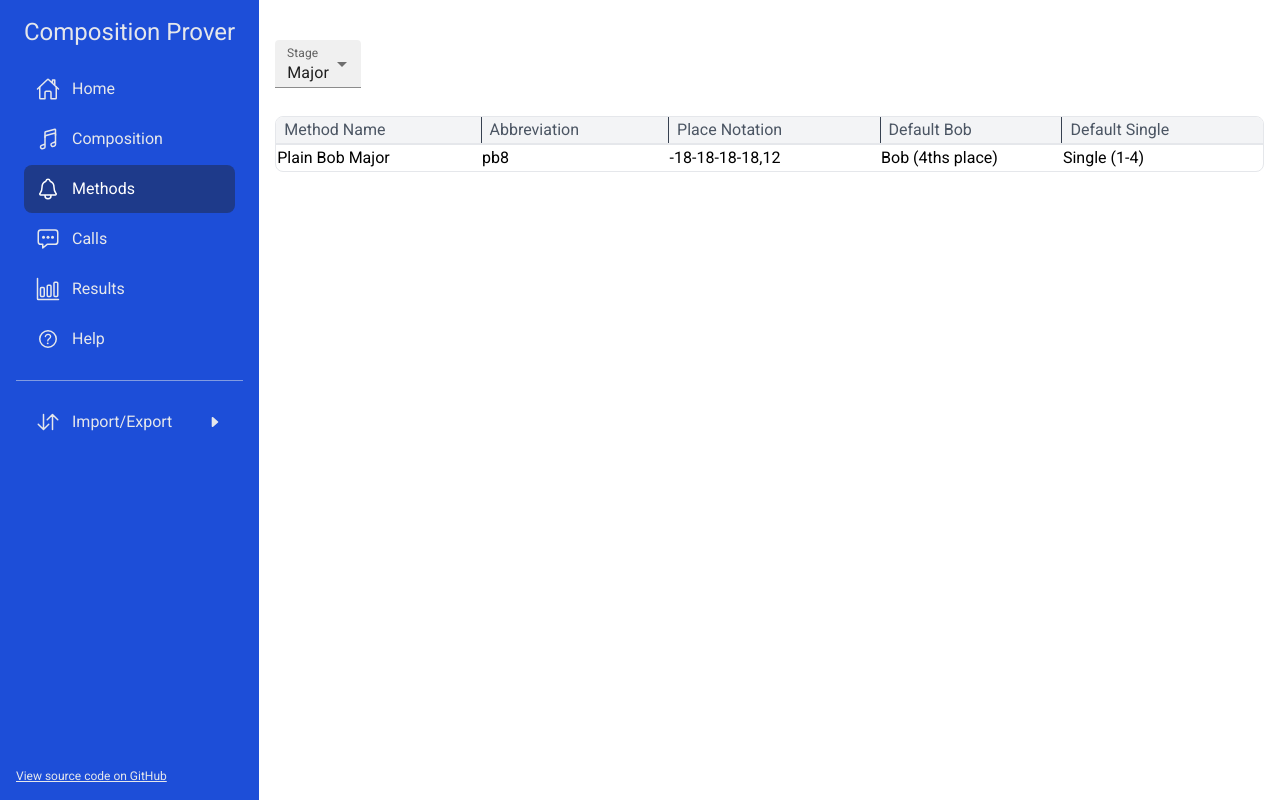
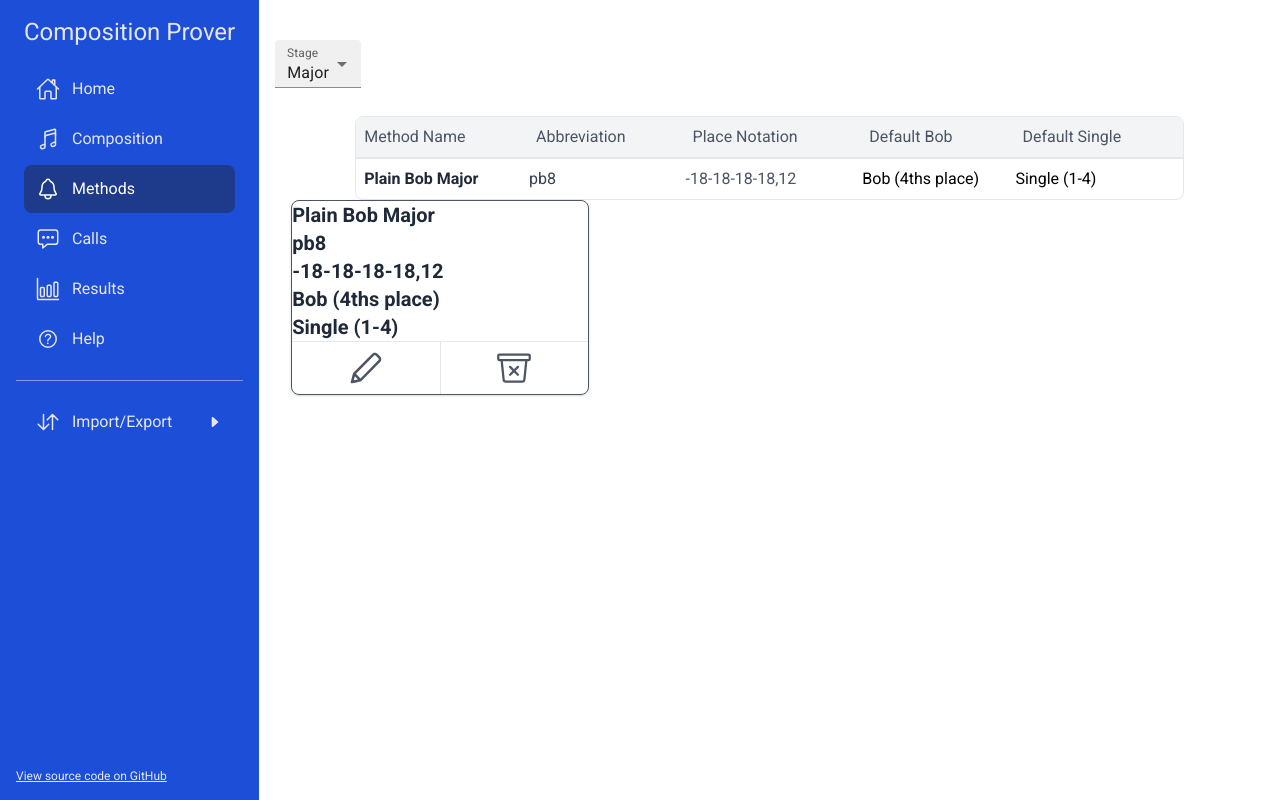
Before and after one commit to chrisjfield/CompositionProver, a React (Create React App) app: page /methods in a window 1280 px wide. Built offline with nearby package versions, Linux system fonts and the light colour scheme.

Commit message:
Create basis of method display cards

```diff
--- a/src/components/AppFrame/AppFrame.tsx
+++ b/src/components/AppFrame/AppFrame.tsx
@@ -39,7 +39,7 @@ const AppFrame = (
         </div>
       </div>
       {/* Main content */}
-      <div className="flex w-full flex-col">
+      <div className="w-full">
         {/* Mobile header */}
         <header className="flex md:hidden bg-blue-700 shadow-lg py-2 px-3">
           <button onClick={openNav} type="button">
--- /dev/null
+++ b/src/components/Cards/MethodCard.tsx
@@ -0,0 +1,35 @@
+import { useContext } from 'react';
+import CallContext from '../../context/callContext';
+import SettingsContext from '../../context/settingsContext';
+import { Method } from '../../types/methods';
+import BinIcon from '../icons/BinIcon';
+import PencilIcon from '../icons/PencilIcon';
+
+const MethodCard = ({ method }: { method: Method }) => {
+  const { calls } = useContext(CallContext);
+  const { settings: { methodStage } } = useContext(SettingsContext);
+
+  const getCallName = (value: string) => calls
+    .find((call) => call.stage === methodStage && call.abbreviation === value)!.name;
+  return (
+    <div className="rounded-lg border border-gray-600 shadow">
+      <p className="text-xl font-bold text-gray-800">{method.name}</p>
+      <p className="text-xl font-bold text-gray-800">{method.abbreviation}</p>
+      <p className="text-xl font-bold text-gray-800">{method.placeNotation}</p>
+      <p className="text-xl font-bold text-gray-800">{getCallName(method.defaultBob)}</p>
+      <p className="text-xl font-bold text-gray-800">{getCallName(method.defaultSingle)}</p>
+      <div className="flex border-t divide-x">
+        <button type="button" className="block w-1/2 text-center py-2 rounded-bl-lg text-gray-600 hover:bg-blue-700 hover:text-white">
+          <span className="sr-only">Edit Method</span>
+          <PencilIcon className="w-8 h-8 mx-auto fill-current" />
+        </button>
+        <button type="button" className="block w-1/2 text-center py-2 rounded-br-lg text-gray-600 hover:bg-red-700 hover:text-white">
+          <span className="sr-only">Delete Method</span>
+          <BinIcon className="w-9 h-9 mx-auto fill-current" />
+        </button>
+      </div>
+    </div>
+  );
+};
+
+export default MethodCard;
--- /dev/null
+++ b/src/components/icons/BinIcon.tsx
@@ -0,0 +1,16 @@
+import { SvgIconProps } from '../../types/props';
+
+const BinIcon = ({ className }: SvgIconProps) => (
+  <svg xmlns="http://www.w3.org/2000/svg" className={className} viewBox="0 0 512 512">
+    <title>Trash Bin</title>
+    <path d="M432 144l-28.67 275.74A32 32 0 01371.55 448H140.46a32 32 0 01-31.78-28.26L80 144" fill="none" stroke="currentColor" strokeLinecap="round" strokeLinejoin="round" strokeWidth="32" />
+    <rect x="32" y="64" width="448" height="80" rx="16" ry="16" fill="none" stroke="currentColor" strokeLinecap="round" strokeLinejoin="round" strokeWidth="32" />
+    <path fill="none" stroke="currentColor" strokeLinecap="round" strokeLinejoin="round" strokeWidth="32" d="M312 240L200 352M312 352L200 240" />
+  </svg>
+);
+
+BinIcon.defaultProps = {
+  className: '',
+};
+
+export default BinIcon;
--- a/src/components/icons/PencilIcon.tsx
+++ b/src/components/icons/PencilIcon.tsx
@@ -5,26 +5,10 @@ const PencilIcon = ({ className }: SvgIconProps) => (
     version="1.1"
     xmlns="http://www.w3.org/2000/svg"
     className={className}
-    viewBox="0 0 502.001 502.001"
+    viewBox="0 0 512 512"
   >
     <g>
-      <path d="M489.809,32.002l-19.797-19.798C462.142,4.333,451.679,0,440.551,0s-21.59,4.333-29.459,12.202l-14.99,14.99
-        l-1.959-1.959c-3.905-3.904-10.235-3.905-14.143,0L62.146,343.088l0.011,0.004c-0.911,0.91-1.658,1.992-2.169,3.215
-        l-29.102,69.719L0.782,488.148c-1.562,3.742-0.71,8.056,2.157,10.923c1.913,1.914,4.472,2.93,7.073,2.93
-        c1.297,0,2.605-0.252,3.851-0.772l72.123-30.105c0.002-0.001,0.004-0.002,0.005-0.003l69.712-29.099
-        c1.223-0.51,2.305-1.257,3.215-2.168l0.004,0.011L476.778,122.01c1.875-1.875,2.929-4.419,2.929-7.071
-        c0-2.652-1.054-5.196-2.929-7.071l-1.959-1.959l14.99-14.989C506.052,74.676,506.052,48.246,489.809,32.002z M28.611,473.399
-        L43.596,437.5l20.915,20.914L28.611,473.399z M84.466,450.085l-32.541-32.54l20.772-49.763l61.532,61.531L84.466,450.085z
-         M151.852,418.65L83.36,350.159l271.839-271.84l68.492,68.492L151.852,418.65z M437.834,132.669l-68.492-68.492l17.73-17.73
-        l68.492,68.492L437.834,132.669z M475.666,76.776L460.822,91.62l-50.431-50.432l14.844-14.844
-        c4.091-4.091,9.53-6.344,15.316-6.344s11.227,2.253,15.317,6.344l19.797,19.797C484.111,54.588,484.111,68.33,475.666,76.776z"
-      />
-      <path d="M255.258,199.397L110.627,344.029c-3.905,3.905-3.905,10.237,0,14.143c1.953,1.953,4.512,2.929,7.071,2.929
-        s5.118-0.977,7.071-2.929l144.632-144.633c3.905-3.905,3.905-10.237,0-14.142C265.495,195.492,259.165,195.492,255.258,199.397z"
-      />
-      <path d="M300.255,154.4l-18.213,18.213c-3.905,3.905-3.905,10.237,0,14.143c1.953,1.952,4.512,2.929,7.071,2.929
-        s5.118-0.977,7.071-2.929l18.213-18.213c3.906-3.905,3.906-10.237,0.001-14.143C310.492,150.496,304.162,150.496,300.255,154.4z"
-      />
+      <path d="m453.7,133l-286,289.6-71.6-75 284.8-288.4c9-9.1 24.8-9 33.7,0.1l39.2,40.3c9,9.2 8.9,24.2-0.1,33.4zm-375.7,254.4l49.1,51.5-66.9,14.5 17.8-66zm404.8-316.3l-39.2-40.3c-13.3-14.8-54.9-35.8-91.5-0.4l-298.7,302.5c-2.5,2.5-4.3,5.6-5.2,9l-36,133.1c-4.6,17 4.2,27.5 19.6,25.7 1.4-0.2 140.9-30.1 140.9-30.1 3.8-0.8 7.3-2.8 10.1-5.6l299.6-303.4c24.6-24.8 24.8-65.4 0.4-90.5z" />
     </g>
   </svg>
 
--- a/src/pages/methods.tsx
+++ b/src/pages/methods.tsx
@@ -3,6 +3,7 @@ import MethodContext from '../context/methodContext';
 import SettingsContext from '../context/settingsContext';
 import StageSelector from '../components/stageSelector/stageSelector';
 import CallContext from '../context/callContext';
+import MethodCard from '../components/Cards/MethodCard';
 
 const MethodsPage = () => {
   const { methods } = useContext(MethodContext);
@@ -17,27 +18,36 @@ const MethodsPage = () => {
   return (
     <>
       <StageSelector />
-      <div className="max-w-7xl w-full mx-auto rounded-lg overflow-hidden border">
+      <div className="mx-auto rounded-lg overflow-hidden border md:mx-6 lg:mx-12 xl:mx-20">
         <table className="w-full">
           <thead>
-            <tr className="overflow-hidden divide-x bg-gray-100 border-b-2">
-              {gridColumns.map((column) => <th key={column} className="text-left pl-2 pr-6 font-normal border-gray-700 text-gray-600">{column}</th>)}
+            <tr className="overflow-hidden bg-gray-100 border-b-2">
+              {gridColumns.map((column) => <th key={column} className="text-left pl-2 pr-6 py-2 font-normal border-gray-700 text-gray-600">{column}</th>)}
             </tr>
           </thead>
           <tbody className="divide-y">
             {methods
               .filter((method) => method.stage === methodStage)
               .map((method) => (
-                <tr key={`method_${method.id}`} className="last:rounded-b-lg overflow-hidden even:bg-gray-50">
-                  <td>{method.name}</td>
-                  <td>{method.abbreviation}</td>
-                  <td>{method.placeNotation}</td>
-                  <td>{getCallName(method.defaultBob)}</td>
-                  <td>{getCallName(method.defaultSingle)}</td>
+                <tr key={method.id} className="even:bg-gray-50 py-6">
+                  <td className="p-2 font-semibold text-gray-800">{method.name}</td>
+                  <td className="text-gray-700">{method.abbreviation}</td>
+                  <td className="text-gray-600">{method.placeNotation}</td>
+                  <td className="">{getCallName(method.defaultBob)}</td>
+                  <td className="">{getCallName(method.defaultSingle)}</td>
                 </tr>
               ))}
           </tbody>
         </table>
+      </div>
+      <div className="flex flex-row flex-wrap">
+        {methods
+          .filter((method) => method.stage === methodStage)
+          .map((method) => (
+            <div key={method.id} className="w-full sm:w-1/2 md:w-1/3 px-4 mb-8">
+              <MethodCard method={method} />
+            </div>
+          ))}
       </div>
     </>
   );
```
